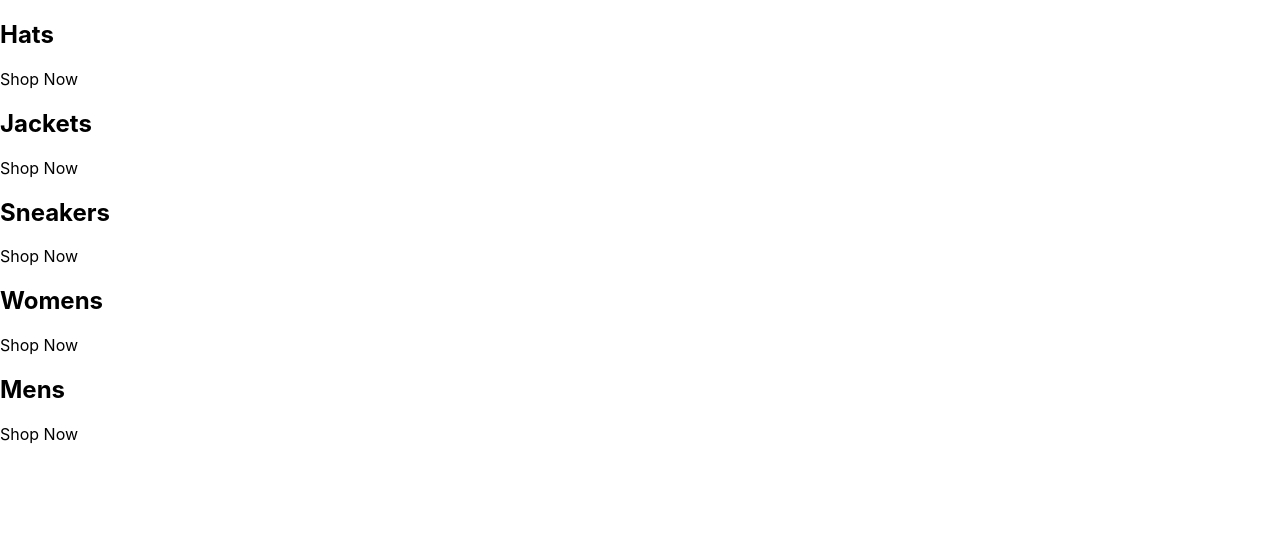
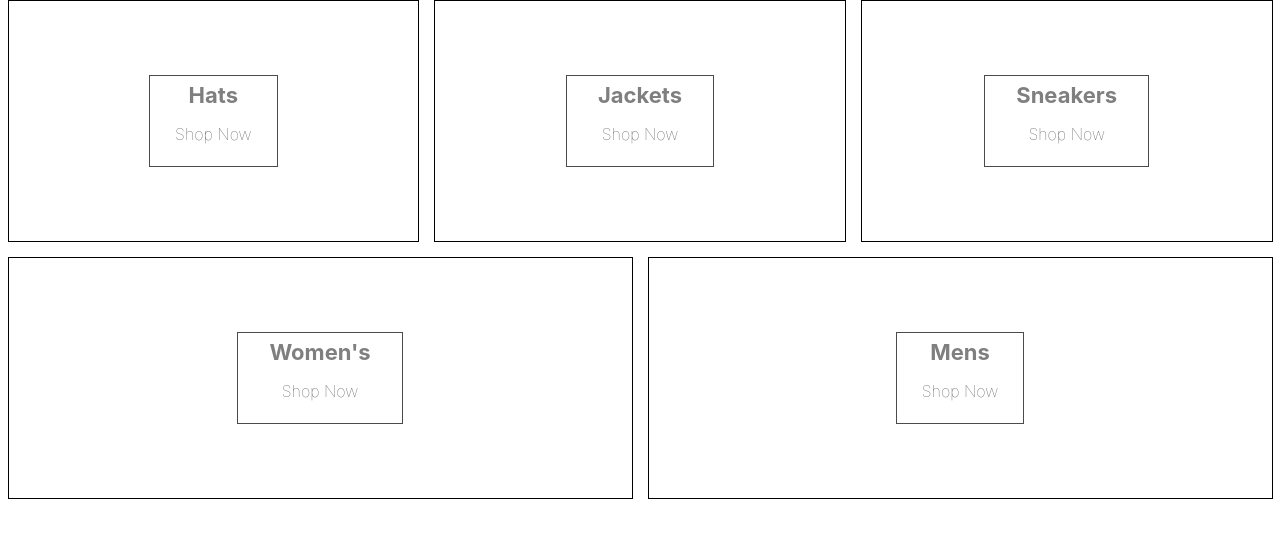
Before and after one commit to srose22/clothing-shop, a React (Create React App) app: page / in a window 1280 px wide. Shown: the top 538 px of the page. Built offline with nearby package versions, Linux system fonts and the light colour scheme.

Commit message:
adding sass

```diff
--- a/package.json
+++ b/package.json
@@ -9,6 +9,7 @@
     "react": "^18.2.0",
     "react-dom": "^18.2.0",
     "react-scripts": "5.0.1",
+    "sass": "^1.53.0",
     "web-vitals": "^2.1.4"
   },
   "scripts": {
--- a/src/App.js
+++ b/src/App.js
@@ -1,41 +1,40 @@
+import "./categories.styles.scss";
+
 const App = () => {
+  const categories = [
+    {
+      id: 1,
+      title: "Hats",
+    },
+    {
+      id: 2,
+      title: "Jackets",
+    },
+    {
+      id: 3,
+      title: "Sneakers",
+    },
+    {
+      id: 4,
+      title: "Women's",
+    },
+    {
+      id: 5,
+      title: "Mens",
+    },
+  ];
+
   return (
     <div className="categories-container">
-      <div className="category-container">
-        {/*<img/>*/}
-        <div className="category-body">
-          <h2>Hats</h2>
-          <p>Shop Now</p>
+      {categories.map(({ title, id }) => (
+        <div key={id} className="category-container">
+          <div className="background-image" />
+          <div className="category-body-container">
+            <h2>{title}</h2>
+            <p>Shop Now</p>
+          </div>
         </div>
-      </div>
-      <div className="category-container">
-        {/*<img/>*/}
-        <div className="category-body">
-          <h2>Jackets</h2>
-          <p>Shop Now</p>
-        </div>
-      </div>
-      <div className="category-container">
-        {/*<img/>*/}
-        <div className="category-body">
-          <h2>Sneakers</h2>
-          <p>Shop Now</p>
-        </div>
-      </div>
-      <div className="category-container">
-        {/*<img/>*/}
-        <div className="category-body">
-          <h2>Womens</h2>
-          <p>Shop Now</p>
-        </div>
-      </div>
-      <div className="category-container">
-        {/*<img/>*/}
-        <div className="category-body">
-          <h2>Mens</h2>
-          <p>Shop Now</p>
-        </div>
-      </div>
+      ))}
     </div>
   );
 };
--- /dev/null
+++ b/src/categories.styles.scss
@@ -0,0 +1,75 @@
+.categories-container {
+  width: 100%;
+  display: flex;
+  flex-wrap: wrap;
+  justify-content: space-between;
+}
+
+.category-container {
+  min-width: 30%;
+  height: 240px;
+  flex: 1 1 auto;
+  display: flex;
+  align-items: center;
+  justify-content: center;
+  border: 1px solid black;
+  margin: 0 7.5px 15px;
+  overflow: hidden;
+
+  &:hover {
+    cursor: pointer;
+
+    & .background-image {
+      transform: scale(1.1);
+      transition: transform 6s cubic-bezier(0.25, 0.45, 0.45, 0.95);
+    }
+
+    & .category-body-container {
+      opacity: 0.9;
+    }
+  }
+
+  &.large {
+    height: 380px;
+  }
+
+  &:first-child {
+    margin-right: 7.5px;
+  }
+
+  &:last-child {
+    margin-left: 7.5px;
+  }
+
+  .background-image {
+    width: 100%;
+    height: 100%;
+    background-size: cover;
+    background-position: center;
+  }
+
+  .category-body-container {
+    height: 90px;
+    padding: 0 25px;
+    display: flex;
+    flex-direction: column;
+    align-items: center;
+    justify-content: center;
+    border: 1px solid black;
+    background-color: white;
+    opacity: 0.7;
+    position: absolute;
+
+    h2 {
+      font-weight: bold;
+      margin: 0 6px 0;
+      font-size: 22px;
+      color: #4a4a4a;
+    }
+
+    p {
+      font-weight: lighter;
+      font-size: 16px;
+    }
+  }
+}
```
Also changed, not shown: 1 other file (tests, documents, lock files or other folders).
